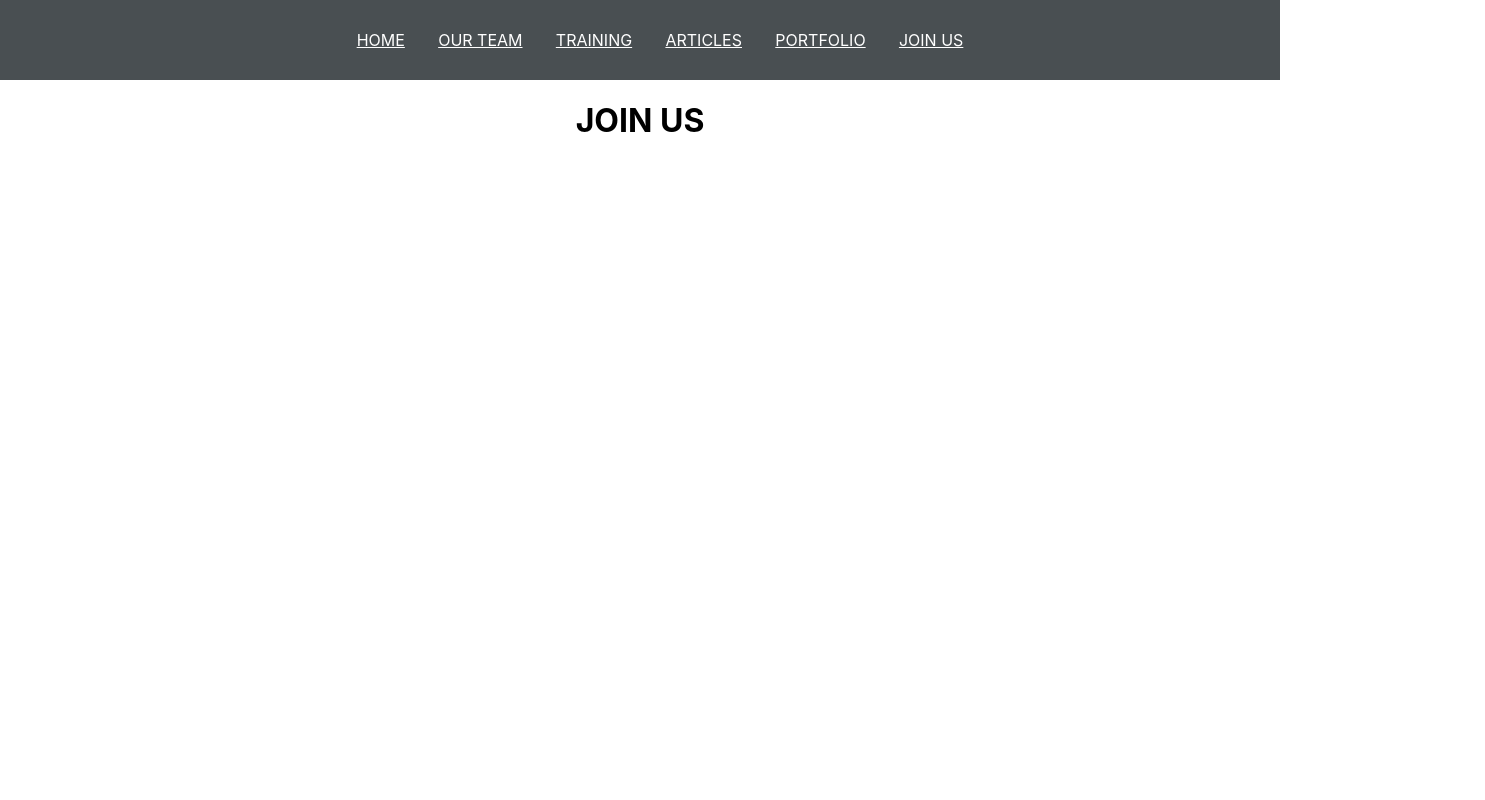
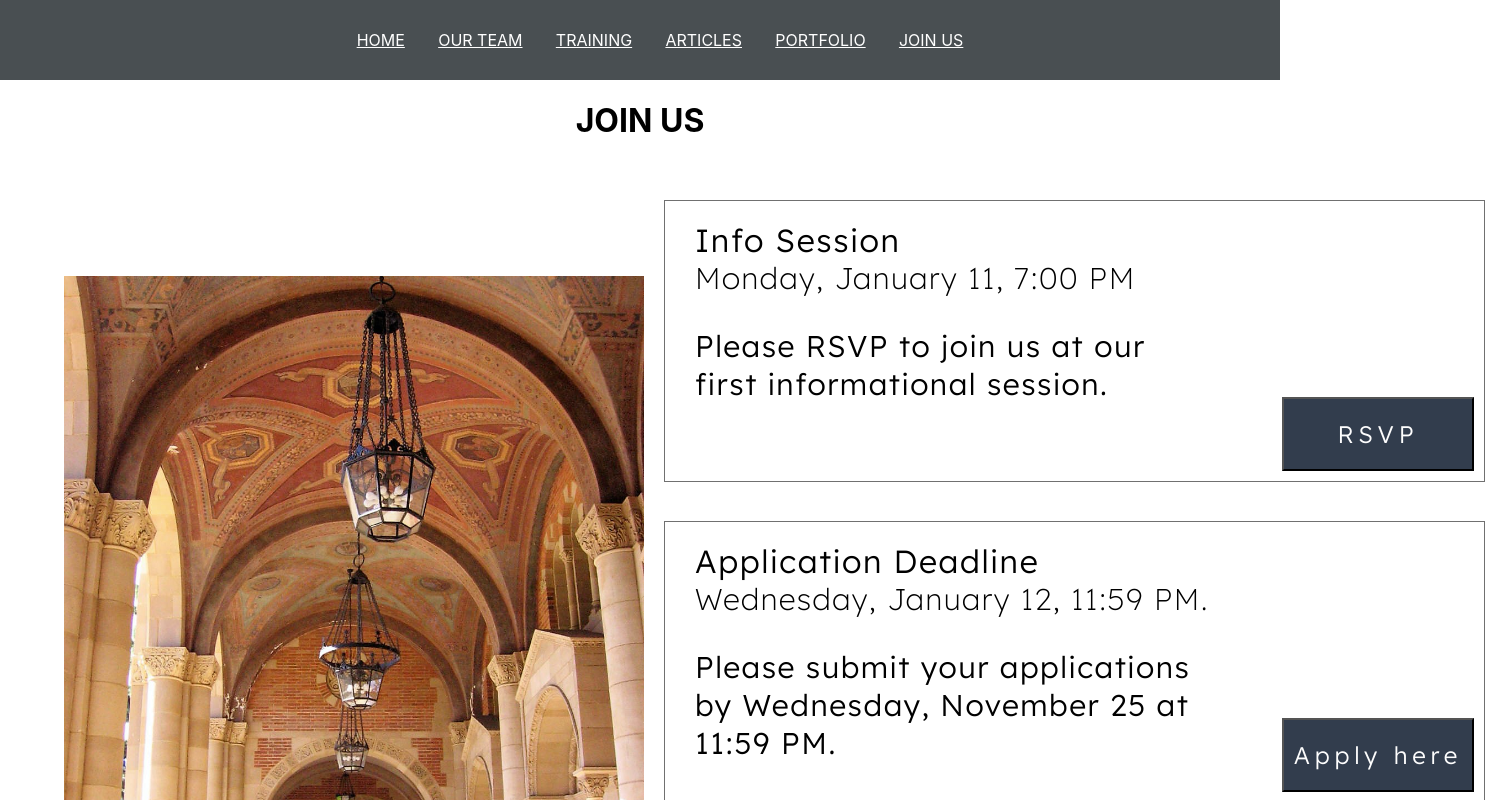
Before and after one commit to TechConnectedUCLA/ibr-frontend, a React (Create React App) app: page /joinus in a window 1280 px wide. Shown: the top 800 px of the page, 1485 px wide, since content can reach past the window. Built offline with nearby package versions, Linux system fonts and the light colour scheme.

Commit message:
first half of join us page

```diff
--- /dev/null
+++ b/src/Pages/JoinUs.css
@@ -0,0 +1,98 @@
+@font-face {
+    font-family: 'Lexend-Regular';
+    src: url('../Assets/Lexend-Regular.ttf');
+}
+
+@font-face {
+    font-family: 'Lexend-Light';
+    src: url('../Assets/Lexend-Light.ttf');
+}
+
+.wrapper {
+    width: 90%;
+    max-width: 1300px;
+    margin-left: auto;
+    margin-right: auto;
+    text-align: center;
+}
+
+.card-title {
+    font-family: 'Lexend-Regular';
+    letter-spacing: 1.6px;
+    font-size: 32px;
+    line-height: 38px;
+
+    margin-top: 20px;
+    margin-left: 30px;
+}
+
+.card-subtitle {
+    font-family: 'Lexend-Light';
+    letter-spacing: 1.5px;
+    font-size: 30px;
+    line-height: 38px;
+
+    margin-left: 30px;
+}
+
+.card-text {
+    font-family: 'Lexend-Regular';
+    letter-spacing: 1.5px;
+    font-size: 30px;
+    line-height: 38px;
+
+    margin-left: 30px;
+    width: 500px;
+}
+
+.card-button {
+    width: 192px;
+    height: 74px;
+    background-color: #323D4D;
+    margin-bottom: 10px;
+    margin-right: 10px;
+    float: right;
+
+    color: #FDFDFD;
+    font-family: 'Lexend-Regular';
+    letter-spacing: 4.8px;
+    font-size: 24px;
+    line-height: 30px;
+}
+
+.img-royce {
+    width: 580px;
+    height: 772px;
+    margin-right: 10px;
+}
+
+.container-tophalf {
+    display: flex;
+    flex-direction: row;
+    align-items: center;
+}
+
+.container-card {
+    display: flex;
+    flex-direction: row;
+    align-items: flex-start;
+    justify-content: space-between;
+    text-align: left;
+    border: 1px solid #707070;
+
+    width: 819px;
+    height: 280px;
+}
+
+.container-cards {
+    display: flex;
+    flex-direction: column;
+    justify-content: space-evenly;
+
+    height: 1000px;
+    margin-left: 10px;
+}
+
+.flex-end {
+    align-self: flex-end;
+}
--- a/src/Pages/JoinUs.js
+++ b/src/Pages/JoinUs.js
@@ -1,7 +1,57 @@
+import "./JoinUs.css"
+import {
+  Card, CardImg, CardText, CardBody,
+  CardTitle, CardSubtitle, Button, Row, Col
+} from 'reactstrap';
+
+import royce from '../Assets/Royce.png'
+
 function JoinUs() {
   return (
     <div>
       <h1>JOIN US</h1>
+      <div className="wrapper">
+        <div className="container-tophalf">
+          <img src={royce} alt="royce hall" className="img-royce"></img>
+
+          <div className="container-cards">
+            <Card>
+              <CardBody className="container-card">
+                <div>
+                  <CardTitle className="card-title">Info Session</CardTitle>
+                  <CardSubtitle className="card-subtitle">Monday, January 11, 7:00 PM</CardSubtitle>
+                  <CardText className="card-text">Please RSVP to join us at our first informational session.</CardText>
+                </div>
+                <Button className="card-button flex-end">RSVP</Button>
+              </CardBody>
+            </Card>
+
+            <Card>
+              <CardBody className="container-card">
+                <div>
+                  <CardTitle className="card-title">Application Deadline</CardTitle>
+                  <CardSubtitle className="card-subtitle">Wednesday, January 12, 11:59 PM.</CardSubtitle>
+                  <CardText className="card-text">Please submit your applications by Wednesday, November 25 at 11:59 PM.</CardText>
+                </div>
+                <Button className="card-button flex-end">Apply here</Button>
+              </CardBody>
+            </Card>
+
+            <Card>
+              <CardBody className="container-card">
+                <div>
+                  <CardTitle className="card-title">Interviews</CardTitle>
+                  <CardSubtitle className="card-subtitle">Friday, January 15 - Saturday, January 16</CardSubtitle>
+                  <CardText className="card-text">You will be contacted for a 20-minute interview via Zoom.</CardText>
+                </div>
+                <Button className="card-button flex-end">Invite Only</Button>
+              </CardBody>
+            </Card>
+          </div>
+        </div>
+      </div>
+
+
     </div>
   );
 }
```
Also changed, not shown: src/Assets/Royce.png (added).
